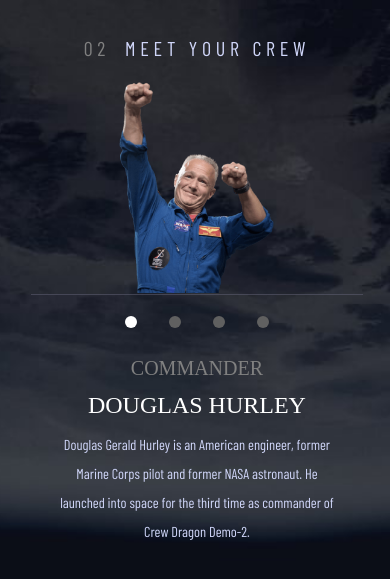
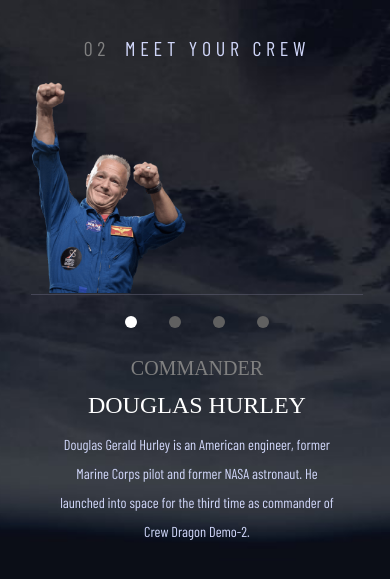
Before and after one commit to hypnobean/spacetourism, a plain HTML site: page crew.html in a window 390 px wide. Shown: the part 67-646 px from the top of the page. Drawn offline with nearby package versions, Linux system fonts and the light colour scheme; a web font is replaced by a local one.

Commit message:
Update style-crew.css

```diff
--- a/style/style-crew.css
+++ b/style/style-crew.css
@@ -173,7 +173,7 @@ label span:hover {
 
   .crew-img img {
     object-fit: cover;
-    width: 100%;
+    max-width: fit-content;
     max-height: 45vh;
   }
 
```
